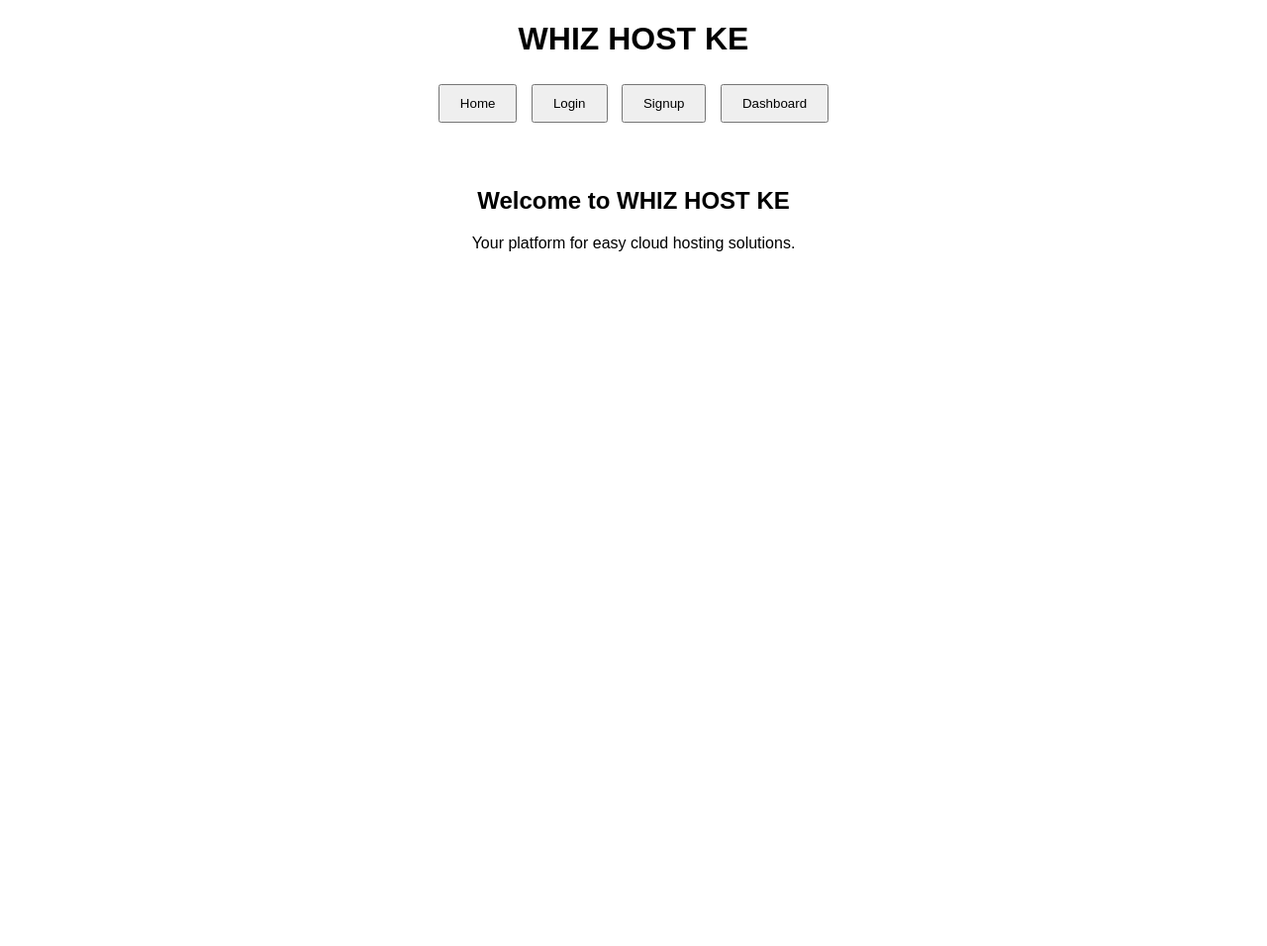
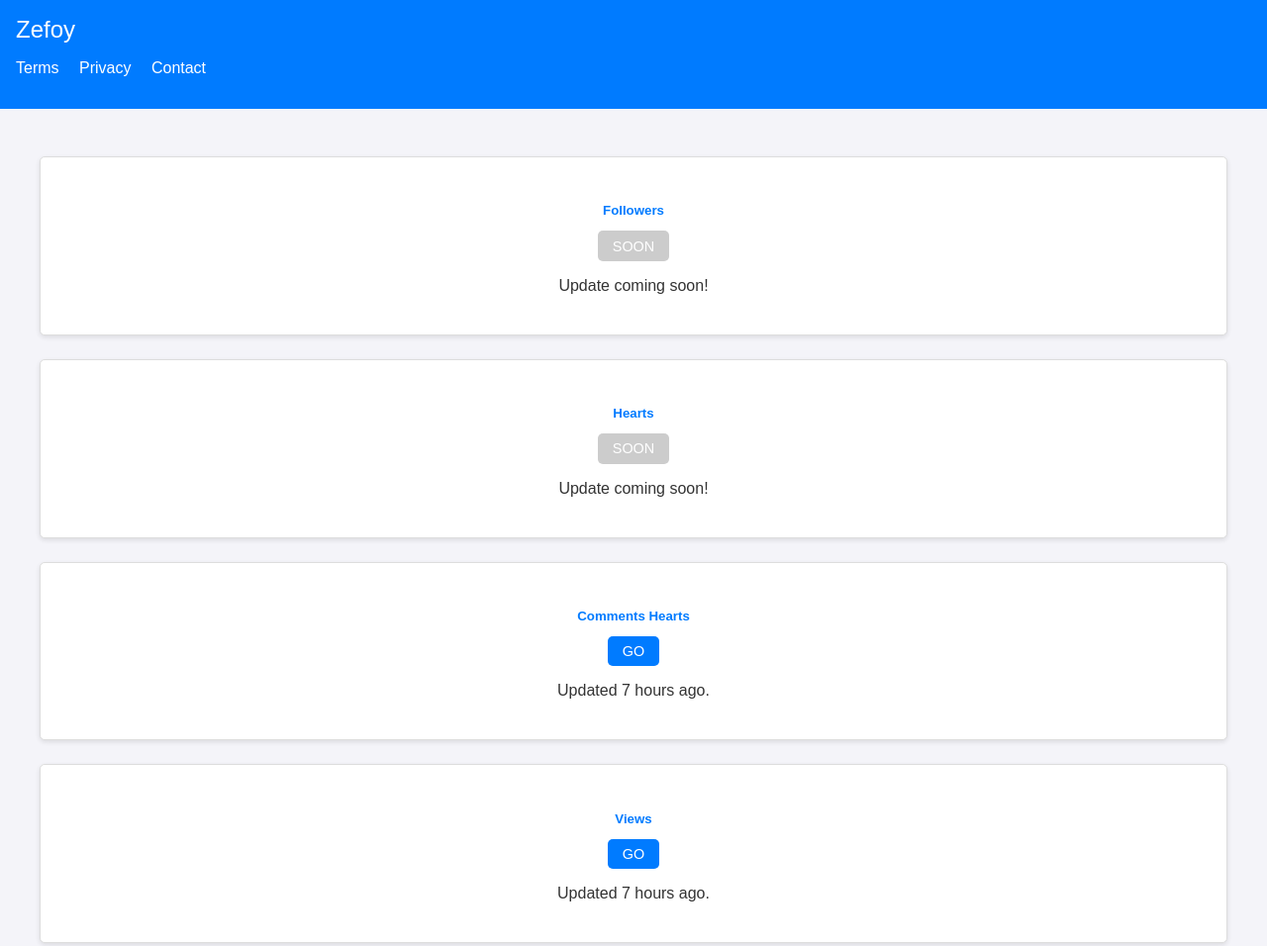
Before and after one commit to ke-whiz/Host, a plain HTML site: page Host.html in a window 1280 px wide. Shown: the top 956 px of the page at 99% size. Before the commit the page ends 800 px from the top, so only its background shows below. Drawn offline with Linux system fonts and the light colour scheme.

Commit message:
Update Host.html

```diff
--- a/Host.html
+++ b/Host.html
@@ -3,96 +3,145 @@
 <head>
 <meta charset="UTF-8">
 <meta name="viewport" content="width=device-width, initial-scale=1.0">
-    <title>WHIZ HOST KE</title>
+<title>Zefoy - Revamped</title>
 <style>
-        body { font-family: Arial, sans-serif; margin: 0; padding: 0; text-align: center; }
-        nav { margin: 20px; }
-        button { padding: 10px 20px; margin: 5px; }
-        .section { display: none; }
-        #home, #login, #signup, #dashboard { padding: 20px; }
+  /* General Styles */
+  body {
+    font-family: Arial, sans-serif;
+    margin: 0;
+    padding: 0;
+    background: #f4f4f9;
+    color: #333;
+  }
+
+  nav {
+    background: #007bff;
+    color: #fff;
+    padding: 1em;
+  }
+
+  nav .navbar-brand {
+    color: #fff;
+    text-decoration: none;
+    font-size: 1.5em;
+  }
+
+  nav ul {
+    list-style: none;
+    padding: 0;
+  }
+
+  nav ul li {
+    display: inline;
+    margin-right: 1em;
+  }
+
+  nav ul li a {
+    color: #fff;
+    text-decoration: none;
+  }
+
+  .container {
+    margin: 2em auto;
+    max-width: 1200px;
+    padding: 1em;
+  }
+
+  .card {
+    background: #fff;
+    border: 1px solid #ddd;
+    border-radius: 5px;
+    box-shadow: 0 2px 5px rgba(0, 0, 0, 0.1);
+    margin-bottom: 1.5em;
+    padding: 1.5em;
+    text-align: center;
+  }
+
+  .card h5 {
+    color: #007bff;
+    margin-bottom: 1em;
+  }
+
+  .btn {
+    background: #007bff;
+    color: #fff;
+    border: none;
+    padding: 0.5em 1em;
+    border-radius: 5px;
+    text-transform: uppercase;
+    font-size: 0.9em;
+    cursor: pointer;
+  }
+
+  .btn:disabled {
+    background: #ccc;
+    cursor: not-allowed;
+  }
+
+  footer {
+    background: #007bff;
+    color: #fff;
+    text-align: center;
+    padding: 1em;
+    margin-top: 2em;
+  }
+
+  footer a {
+    color: #fff;
+    text-decoration: none;
+  }
 </style>
 </head>
 <body>
-
-    <h1>WHIZ HOST KE</h1>
 <nav>
-        <button onclick="showSection('home')">Home</button>
-        <button onclick="showSection('login')">Login</button>
-        <button onclick="showSection('signup')">Signup</button>
-        <button onclick="showSection('dashboard')">Dashboard</button>
+  <a href="/" class="navbar-brand">Zefoy</a>
+  <ul>
+    <li><a href="#terms">Terms</a></li>
+    <li><a href="#privacy">Privacy</a></li>
+    <li><a href="#contact">Contact</a></li>
+  </ul>
 </nav>
 
-    <!-- Home Section (HTML, CSS, TypeScript) -->
-    <div id="home" class="section">
-        <h2>Welcome to WHIZ HOST KE</h2>
-        <p>Your platform for easy cloud hosting solutions.</p>
-        <script type="module">
-            const greet = (name: string) => {
-                console.log(`Hello, ${name}! Welcome to WHIZ HOST KE.`);
-            };
-            greet("User");
-        </script>
+<div class="container">
+  <div class="card">
+    <h5>Followers</h5>
+    <button class="btn" disabled>Soon</button>
+    <p>Update coming soon!</p>
   </div>
 
-    <!-- Login Section (HTML, CSS, JavaScript, TypeScript) -->
-    <div id="login" class="section">
-        <h2>Login</h2>
-        <form id="loginForm">
-            <label for="username">Username:</label>
-            <input type="text" id="username" required><br><br>
-            <label for="password">Password:</label>
-            <input type="password" id="password" required><br><br>
-            <button type="button" onclick="login()">Login</button>
-        </form>
-        <script>
-            function login() {
-                const username = document.getElementById('username').value;
-                const password = document.getElementById('password').value;
-                alert(`Logged in as ${username}`);
-            }
-        </script>
+  <div class="card">
+    <h5>Hearts</h5>
+    <button class="btn" disabled>Soon</button>
+    <p>Update coming soon!</p>
   </div>
 
-    <!-- Signup Section (HTML, CSS, JavaScript, TypeScript) -->
-    <div id="signup" class="section">
-        <h2>Signup</h2>
-        <form id="signupForm">
-            <label for="signupUsername">Username:</label>
-            <input type="text" id="signupUsername" required><br><br>
-            <label for="email">Email:</label>
-            <input type="email" id="email" required><br><br>
-            <label for="signupPassword">Password:</label>
-            <input type="password" id="signupPassword" required><br><br>
-            <button type="button" onclick="signup()">Signup</button>
-        </form>
-        <script>
-            function signup() {
-                const username = document.getElementById('signupUsername').value;
-                const email = document.getElementById('email').value;
-                alert(`Account created for ${username} with email ${email}`);
-            }
-        </script>
+  <div class="card">
+    <h5>Comments Hearts</h5>
+    <button class="btn">Go</button>
+    <p>Updated 7 hours ago.</p>
   </div>
 
-    <!-- Dashboard Section (HTML) -->
-    <div id="dashboard" class="section">
-        <h2>Dashboard</h2>
-        <p>Welcome to your dashboard!</p>
-        <p>Access your data and settings here.</p>
+  <div class="card">
+    <h5>Views</h5>
+    <button class="btn">Go</button>
+    <p>Updated 7 hours ago.</p>
   </div>
 
-    <script>
-        // JavaScript to handle navigation between sections
-        function showSection(sectionId) {
-            document.querySelectorAll('.section').forEach(section => {
-                section.style.display = 'none';
-            });
-            document.getElementById(sectionId).style.display = 'block';
-        }
+  <div class="card">
+    <h5>Shares</h5>
+    <button class="btn">Go</button>
+    <p>Updated 7 hours ago.</p>
+  </div>
 
-        // Show home section by default
-        showSection('home');
-    </script>
+  <div class="card">
+    <h5>Favorites</h5>
+    <button class="btn">Go</button>
+    <p>Updated 7 hours ago.</p>
+  </div>
+</div>
 
+<footer>
+  <p>&copy; 2024 Zefoy. All Rights Reserved | <a href="#privacy">Privacy Policy</a></p>
+</footer>
 </body>
 </html>
```
Lines whose indentation alone changed are shown as unchanged.
